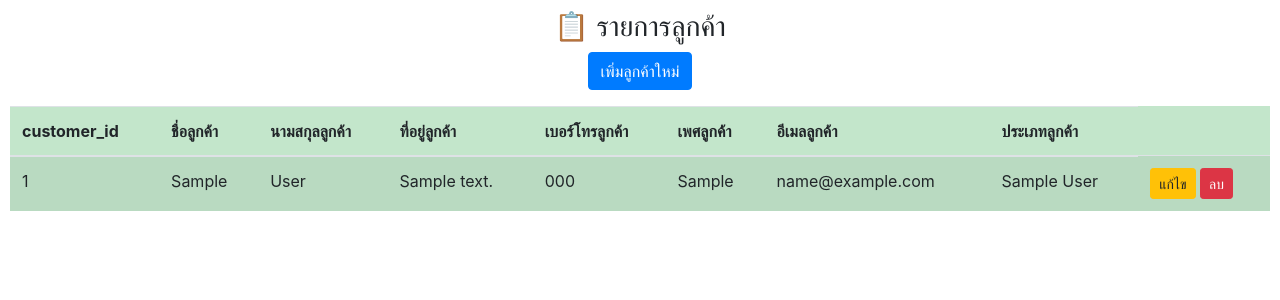
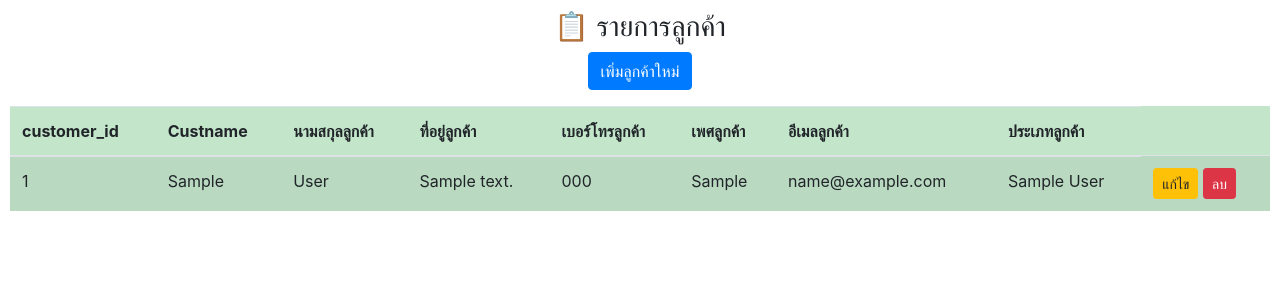
Before and after one commit to tanakon1436/Motor-Rent, a PHP site: page /index_ass6.php in a window 1280 px wide. Shown: the top 300 px of the page. Run offline with PHP 8.4, Linux system fonts and the light colour scheme; tables that the repository leaves empty or names only in its code hold one stand-in row (values such as "Sample post").

Commit message:
Pending changes exported from your codespace

```diff
--- a/index_ass6.php
+++ b/index_ass6.php
@@ -38,7 +38,7 @@ if (!$result) {
         <thead>
             <tr>
                 <th>customer_id</th>
-                <th>ชื่อลูกค้า</th>
+                <th>Custname</th>
                 <th>นามสกุลลูกค้า</th>
                 <th>ที่อยู่ลูกค้า</th>
                 <th>เบอร์โทรลูกค้า</th>
```
